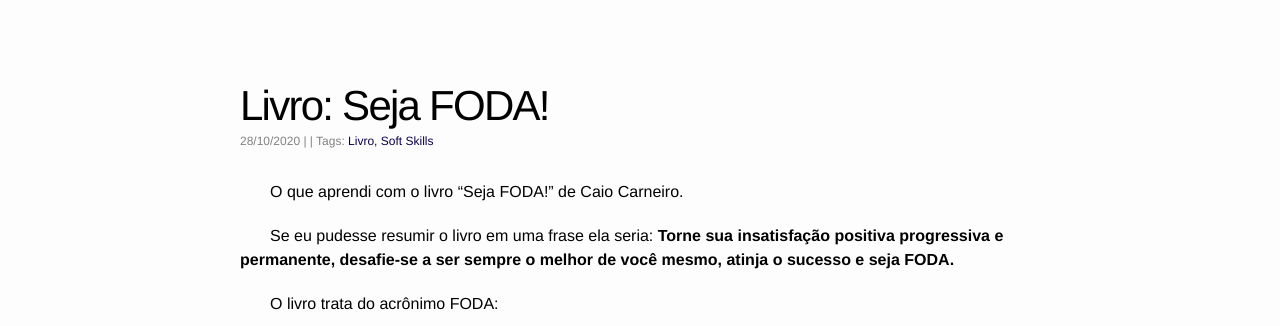
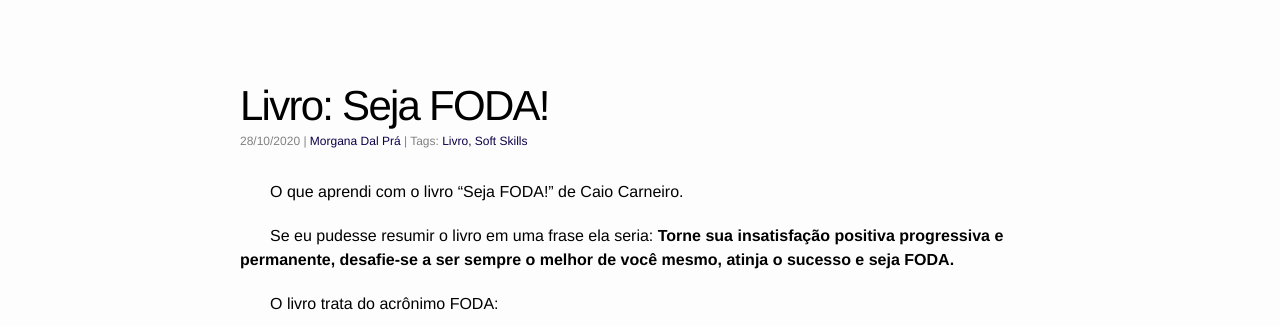
Before and after one commit to aloisioaw/aloisioaw.github.com, a Jekyll site: the page built from _posts/20-10-28-livro-seja-foda.md, in a window 1280 px wide and 900 px high. Shown: the top 326 px of the window. Built offline with Jekyll 4.4.1, drawn with Linux system fonts in a browser that asks for light colours.

Commit message:
Added Morgana as an author

```diff
--- a/_config.yml
+++ b/_config.yml
@@ -17,6 +17,8 @@
   aloisioaw:
     display_name: Aloisio Arsego Wohlmeister
     about_page: sobre
+  morganadp:
+    display_name: Morgana Dal Prá
 
 plugins:
   - jekyll-sitemap
```
